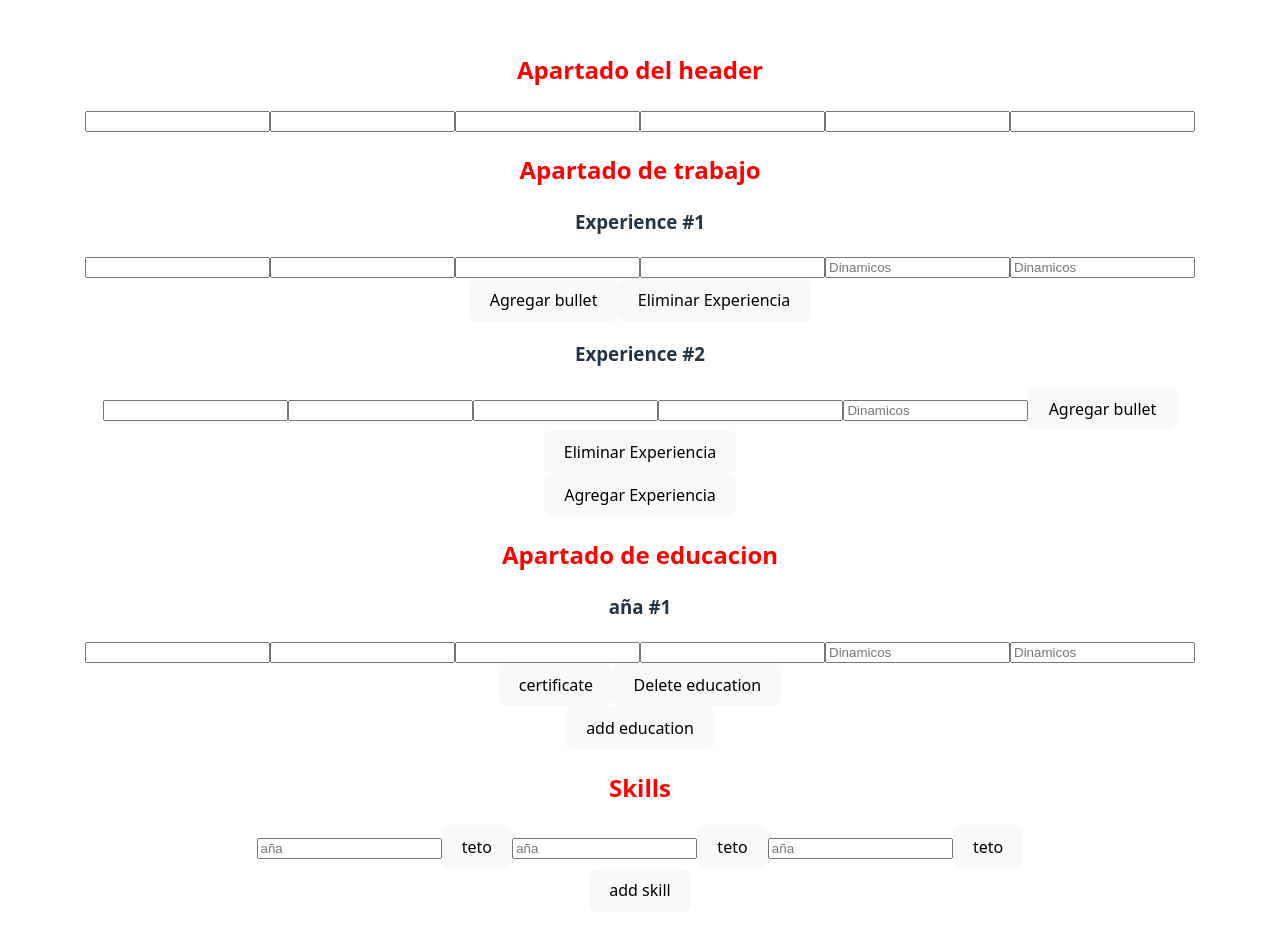
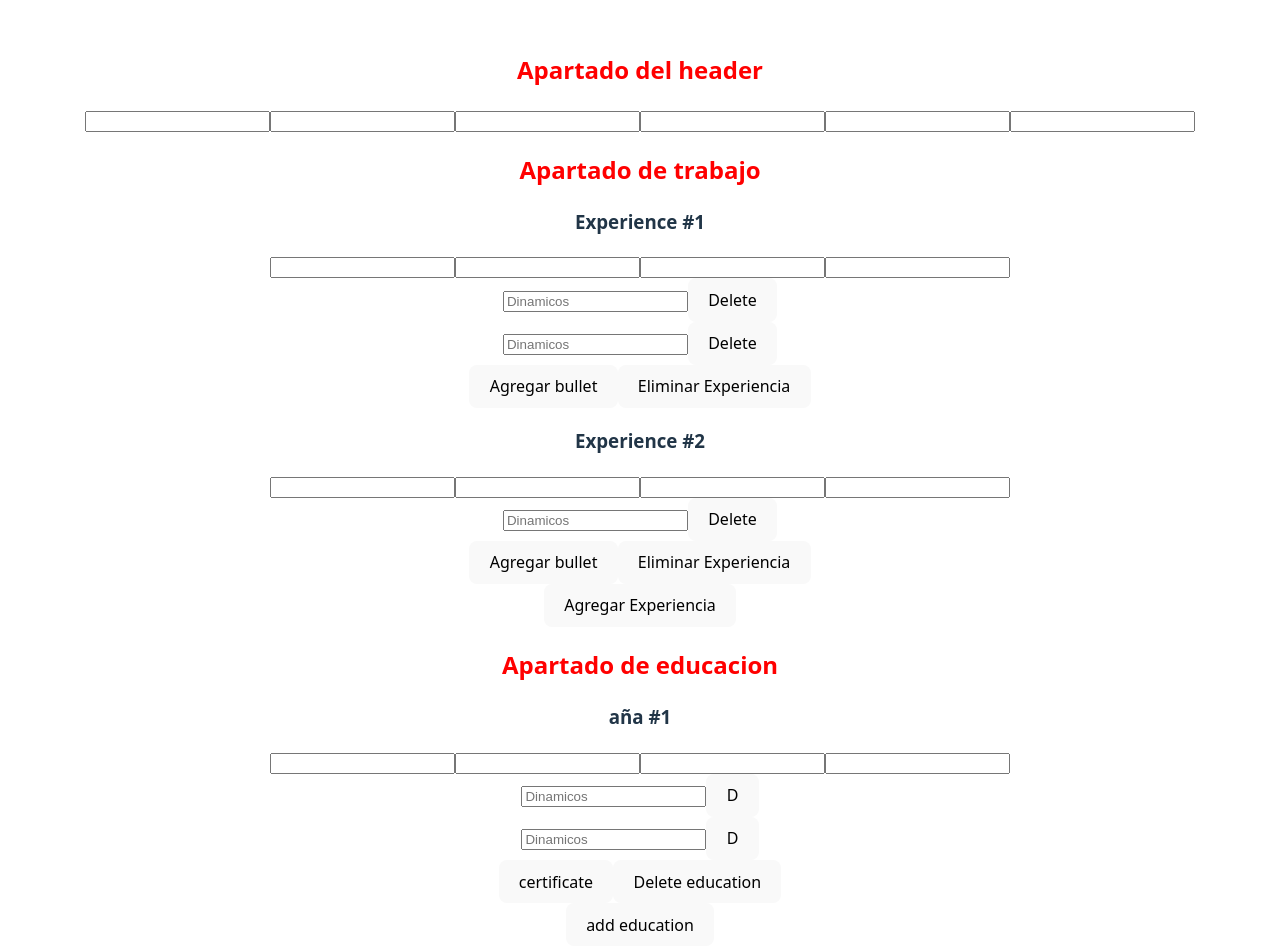
Before and after one commit to ccwt3/CV-generator, a React (Vite) app: page / in a window 1280 px wide. Shown: the top 952 px of the page. Built offline with nearby package versions, Linux system fonts and the light colour scheme.

Commit message:
100% working CRUD

```diff
--- a/src/components/forms/educationForm.jsx
+++ b/src/components/forms/educationForm.jsx
@@ -1,15 +1,20 @@
+import { deleteEducationBullet } from "../logic/educationFunctions";
+
 function RenderingInputs({ changer, data, generalID, set }) {
   const certification = data[generalID]?.certifications ?? [];
 
   return certification.map(cert => {
     return (
-      <input
-        key={cert.key}
+      <div key={cert.key}>
+        <input
         type="text"
         name="certifications"
         placeholder="Dinamicos"
         onChange={e => changer(e, data[generalID].key, cert.key, set)}
-      />
+        />
+
+        <button onClick={e => deleteEducationBullet(data[generalID].key, cert.key, set)}>D</button>
+      </div>
     )
   });
 }
--- a/src/components/forms/jobForm.jsx
+++ b/src/components/forms/jobForm.jsx
@@ -1,15 +1,20 @@
+import { deleteExperienceBullet } from "../logic/jobInputFunctions";
+
 function RenderingInputs({ changer, data, generalID, set }) {
   const bullets = data[generalID]?.bullet ?? [];
 
   return bullets.map(bul => {
     return (
-      <input
-        key={bul.key}
+      <div key={bul.key}>
+        <input
         type="text"
         name="bullet"
         placeholder="Dinamicos"
         onChange={e => changer(e, data[generalID].key, bul.key, set)}
-      />
+        />
+
+        <button onClick={e => deleteExperienceBullet(data[generalID].key, bul.key, set)}>Delete</button>
+      </div>
     )
   });
 }
--- a/src/components/logic/educationFunctions.js
+++ b/src/components/logic/educationFunctions.js
@@ -1,5 +1,5 @@
-import { updateItem, updateNestedItem, addNestedItem, deleteItem } from "./sharedFunctions";
-export {changeEducation, changeEducationBullet, addEducation, addEducationBullet, deleteEducation}
+import { updateItem, updateNestedItem, addNestedItem, deleteItem, deleteNestedItem } from "./sharedFunctions";
+export {changeEducation, changeEducationBullet, addEducation, addEducationBullet, deleteEducation, deleteEducationBullet}
 
 function changeEducation(event, id, setState) {
   updateItem(event, id, setState);
@@ -17,6 +17,10 @@ function deleteEducation(id, setState) {
   deleteItem(id, setState);
 }
 
+function deleteEducationBullet(id, bulletID, setState) {
+  deleteNestedItem(id, bulletID, setState, 'certifications');
+}
+
 function addEducation(e, setState) {
   setState(prev => [
     ...prev,
--- a/src/components/logic/jobInputFunctions.js
+++ b/src/components/logic/jobInputFunctions.js
@@ -1,5 +1,5 @@
-import { updateItem, updateNestedItem, addNestedItem, deleteItem } from "./sharedFunctions";
-export {changeExperience, changeExperienceBullet, addExperience, addBullet, deleteExperience}
+import { updateItem, updateNestedItem, addNestedItem, deleteItem, deleteNestedItem } from "./sharedFunctions";
+export {changeExperience, changeExperienceBullet, addExperience, addBullet, deleteExperience, deleteExperienceBullet}
 
 function changeExperience(event, id, setState) {
   updateItem(event, id, setState);
@@ -17,6 +17,10 @@ function deleteExperience(id, setState) {
   deleteItem(id, setState);
 }
 
+function deleteExperienceBullet(id, bulletID, setState) {
+  deleteNestedItem(id, bulletID, setState, 'bullet');
+}
+
 function addExperience(e, setState) {
   setState(prev => [
     ...prev,
--- a/src/components/logic/sharedFunctions.js
+++ b/src/components/logic/sharedFunctions.js
@@ -1,4 +1,4 @@
-export {updateItem, updateNestedItem, addNestedItem, deleteItem}
+export {updateItem, updateNestedItem, addNestedItem, deleteItem, deleteNestedItem}
 
 function updateItem(event, id, setState) {
     setState(prev => prev.map(exp =>
@@ -56,9 +56,20 @@ function deleteItem(id, setState) {
   setState(prev => prev.filter(item => item.key !== id));
 }
 
-
+function deleteNestedItem(id, nestedID, setState, key) {
+  setState(prev => prev.map(item => {
+    if (item.key === id) {
+      return {
+        ...item,
+        [key]: item[key].filter(nested => nested.key !== nestedID)
+      }
+    }
+    else {
+      return item;
+    }
+  }));
+}
 
 /*//! Cosas por hacer
-//todo 2. Add delete nested item function
 //todo 3. Re-factor the classes and divs of ALL THE COMPONENTS (keys and classes)
 */
```
